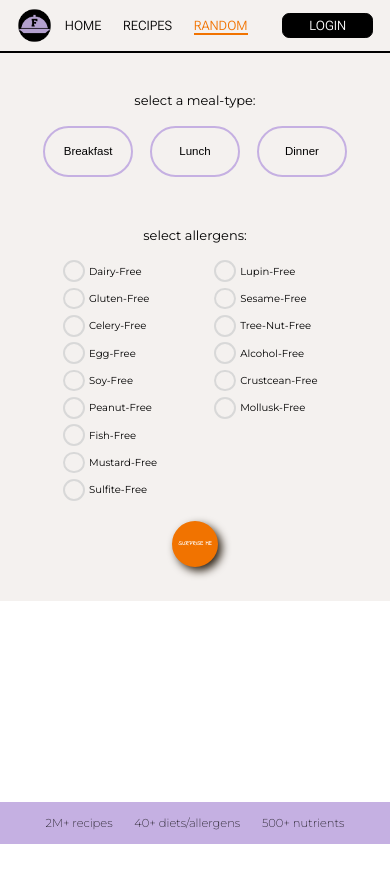
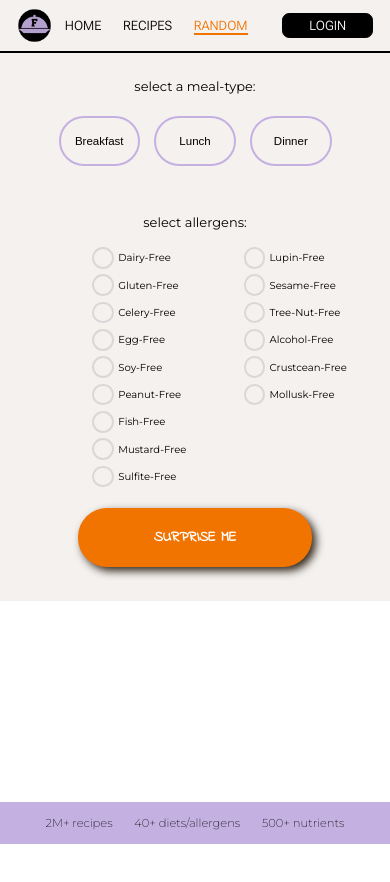
Before and after one commit to carmenvdheide/flavorite-frontend-eindopdracht, a React (Vite) app: page /random in a window 390 px wide. Shown: the top 882 px of the page. Built offline with nearby package versions, Linux system fonts and the light colour scheme; no server answers; a web font is replaced by a local one.

Commit message:
all responsiveness done

```diff
--- a/src/components/recipe-card/recipe-card.css
+++ b/src/components/recipe-card/recipe-card.css
@@ -65,7 +65,6 @@
 .allergen-icon {
     width: 2.5rem;
     background-color: transparent;
-
 }
 
 .allergen-icon-wrapper {
@@ -140,5 +139,4 @@
 
 
 
-
 }
--- a/src/components/recipe-card/recipe-card.jsx
+++ b/src/components/recipe-card/recipe-card.jsx
@@ -1,4 +1,4 @@
-import React, {useContext, useState} from "react"
+import React, {useContext} from "react"
 import {FontAwesomeIcon} from "@fortawesome/react-fontawesome";
 import {faClock} from "@fortawesome/free-regular-svg-icons/faClock";
 import {faFireFlameCurved} from "@fortawesome/free-solid-svg-icons/faFireFlameCurved";
@@ -10,7 +10,7 @@ import {PreviousPageContext} from "../../context/PreviousPageProvider.jsx";
 
 function RecipeCard({recipe, classname, classnameText, classnameAllergens, classnameNavLink, navlink, classnameIcons, backButton}) {
 
-    const [ isLoading, setIsLoading ] = useState('')
+    // const [ isLoading, setIsLoading ] = useState('')
 
 
     const recipeID = recipe.recipe.uri.split('_')[1]
--- a/src/components/recipe-details/recipe-details.css
+++ b/src/components/recipe-details/recipe-details.css
@@ -273,7 +273,7 @@
     text-align: end;
 }
 
-@media  only screen and (max-width: 768px) {
+@media  only screen and (max-width: 992px) {
     .recipe-details-container {
         width: 90vw;
         margin: 1rem auto;
--- a/src/pages/RegisterForm/Register.css
+++ b/src/pages/RegisterForm/Register.css
@@ -8,7 +8,7 @@
     border-radius: 0.5rem;
 }
 
-@media only screen and (max-width: 768px) {
+@media only screen and (max-width: 992px) {
     #email, #confirm-password {
         width: 100%;
     }
--- a/src/pages/login/login.css
+++ b/src/pages/login/login.css
@@ -107,7 +107,7 @@ label, form {
 }
 
 
-@media only screen and (max-width: 768px) {
+@media only screen and (max-width: 992px) {
     .image-wrap-login {
         display: none;
     }
--- a/src/pages/profile/profile.css
+++ b/src/pages/profile/profile.css
@@ -89,7 +89,7 @@
 .favorite-list-item {
     list-style: none;
     display: flex;
-    width: 35rem;
+    max-width: 35rem;
     border-radius: 1rem;
     box-shadow: #c5b7af 1px 1px 10px ;
     border: none;
@@ -139,7 +139,7 @@
     height: 1.8rem;
 }
 
-@media only screen and (max-width: 768px) {
+@media only screen and (max-width: 992px) {
 
 
     .profile-container {
@@ -204,6 +204,5 @@
 
     .icon-delete-favorite {
         width: 1.1rem;
-
     }
 }
--- a/src/pages/random-recipe/random-recipe.css
+++ b/src/pages/random-recipe/random-recipe.css
@@ -175,11 +175,12 @@ input[type="checkbox"]:checked::before {
     justify-content: flex-start;
     flex-wrap: wrap;
     gap: 0.8rem;
+    border-radius: 0;
 }
 
-.random-recipe-allergens img {
-    border-radius: 0;
-}
+
+
+
 
 .random-recipe-link {
  background-color: transparent;
@@ -191,7 +192,8 @@ input[type="checkbox"]:checked::before {
 }
 
 
-.random-recipe-card img {
+
+.random-recipe-desktop .recipe-page-image {
     border-radius: 0.8rem 0 0 0.8rem;
 }
 
@@ -234,6 +236,8 @@ input[type="checkbox"]:checked::before {
         flex-direction: row;
         gap: 1rem;
         height: 6vh;
+        /*width: 40vw;*/
+        margin: 1rem auto;
 
     }
 
@@ -260,7 +264,8 @@ input[type="checkbox"]:checked::before {
         height: 30vh;
         background-color: transparent;
         gap: 1rem;
-        margin: 0 2rem;
+        margin: 0 auto;
+
     }
 
     .random-recipe-allergens-filter p {
@@ -279,11 +284,13 @@ input[type="checkbox"]:checked::before {
         background-color: transparent;
         display: flex;
         flex-direction: column;
+        align-items: center;
         flex-wrap: wrap;
-        min-width: 75vw;
+        /*min-width: 75vw;*/
         height: 100%;
         margin: auto;
-
+        /*border: 1px solid red;*/
+        width: 40vw;
     }
 
     .checkbox-allergens-random label {
@@ -291,7 +298,8 @@ input[type="checkbox"]:checked::before {
     }
 
 
-    .surprise-button {
+
+    .random-recipe-filters .surprise-button {
         width: 60vw;
         height: 7vh;
         border-radius: 2rem;
@@ -321,3 +329,21 @@ input[type="checkbox"]:checked::before {
 
 
 }
+
+@media only screen and (max-width: 768px) {
+    .checkbox-allergens-random, .random-recipe-meal-type {
+        min-width: 60vw;
+        margin: 0 auto;
+    }
+
+    .random-recipe-meal-type div {
+        width: 70vw;
+    }
+
+
+    .surprise-button {
+        font-size: 1rem;
+    }
+
+
+}
```
